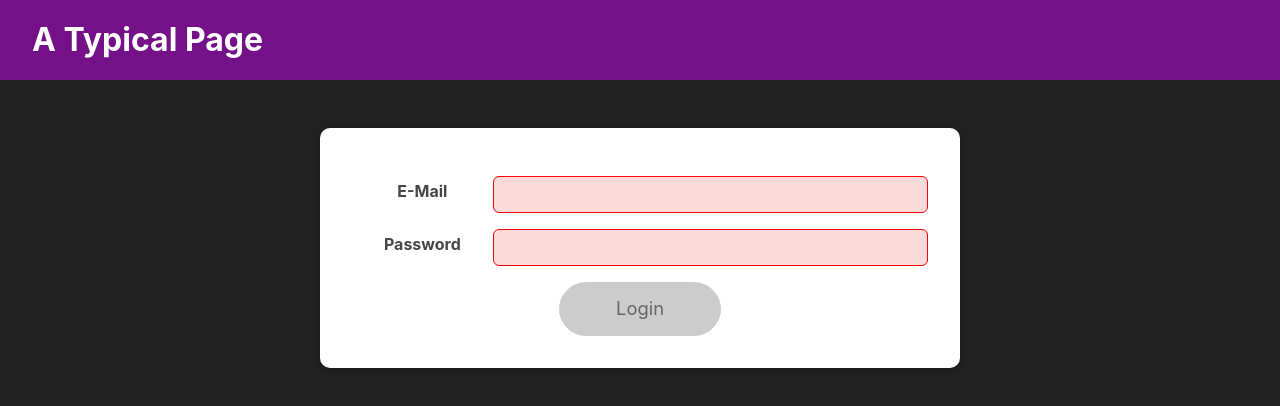
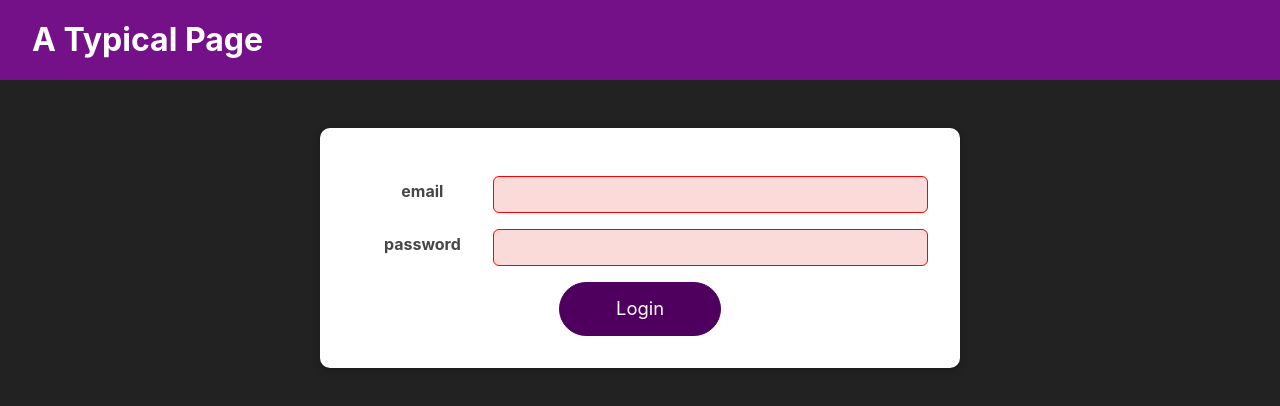
Before and after one commit to Patolinow/estudos, a React (Vite) app in the folder exercicios-react/ex-006/advanced-contents/: page / in a window 1280 px wide. Shown: the top 406 px of the page. Built offline with nearby package versions, Linux system fonts and the light colour scheme.

Commit message:
aprendi como fazer forwardRef em react

```diff
--- a/exercicios-react/ex-006/advanced-contents/src/components/Login/Login.module.css
+++ b/exercicios-react/ex-006/advanced-contents/src/components/Login/Login.module.css
@@ -5,52 +5,6 @@
   padding: 2rem;
 }
 
-.control {
-  margin: 1rem 0;
-  display: flex;
-  align-items: stretch;
-  flex-direction: column;
-}
-
-.control label,
-.control input {
-  display: block;
-}
-
-.control label {
-  font-weight: bold;
-  flex: 1;
-  color: #464646;
-  margin-bottom: 0.5rem;
-}
-
-.control input {
-  flex: 3;
-  font: inherit;
-  padding: 0.35rem 0.35rem;
-  border-radius: 6px;
-  border: 1px solid #ccc;
-}
-
-.control input:focus {
-  outline: none;
-  border-color: #4f005f;
-  background: #f6dbfc;
-}
-
-.control.invalid input {
-  border-color: red;
-  background: #fbdada;
-}
-
 .actions {
   text-align: center;
 }
-
-@media (min-width: 768px) {
-  .control {
-    align-items: center;
-    flex-direction: row;
-  }
-
-}
--- a/exercicios-react/ex-006/advanced-contents/src/components/Login/Login.tsx
+++ b/exercicios-react/ex-006/advanced-contents/src/components/Login/Login.tsx
@@ -1,9 +1,10 @@
-import React, { useState, useEffect, useReducer, useContext } from "react";
+import React, { useState, useEffect, useReducer, useContext, useRef } from "react";
 
 import Card from "../UI/Card/Card";
 import classes from "./Login.module.css";
 import Button from "../UI/Button/Button";
 import AuthContext from "../store/auth-context";
+import LoginInput from "../UI/Inputs/LoginInput";
 
 interface DispatchInput {
   inputType: string;
@@ -57,6 +58,8 @@ const Login = (): JSX.Element => {
   const ctxAuth = useContext(AuthContext)
   const { isValid: emailIsValid } = reducedEmail;
   const { isValid: passwordIsValid } = reducedPassword;
+  const emailInputRef = useRef<HTMLInputElement>(null)
+  const passwordInputRef = useRef<HTMLInputElement>(null)
 
   useEffect(() => {
     const identifier = setTimeout(() => {
@@ -108,42 +111,27 @@ const Login = (): JSX.Element => {
 
   const submitHandler: React.FormEventHandler = (event) => {
     event.preventDefault();
-    ctxAuth.onLogin(reducedEmail.value, reducedPassword.value);
+
+    if (formIsValid) {
+      ctxAuth.onLogin(reducedEmail.value, reducedPassword.value);
+    }
+    else if (!emailIsValid) {
+      emailInputRef.current!.focus()
+    }
+    else {
+      passwordInputRef.current!.focus()
+    }
+
   };
 
   return (
     <Card className={classes.login}>
       <form onSubmit={submitHandler}>
-        <div
-          className={`${classes.control} ${
-            reducedEmail.isValid === false ? classes.invalid : ""
-          }`}
-        >
-          <label htmlFor="email">E-Mail</label>
-          <input
-            type="email"
-            id="email"
-            value={reducedEmail.value}
-            onChange={emailChangeHandler}
-            onBlur={validateEmailHandler}
-          />
-        </div>
-        <div
-          className={`${classes.control} ${
-            reducedPassword.isValid === false ? classes.invalid : ""
-          }`}
-        >
-          <label htmlFor="password">Password</label>
-          <input
-            type="password"
-            id="password"
-            value={reducedPassword.value}
-            onChange={passwordChangeHandler}
-            onBlur={validatePasswordHandler}
-          />
-        </div>
+        <LoginInput ref={emailInputRef} reducedInput={reducedEmail} validateHandler={validateEmailHandler} changeHandler={emailChangeHandler}/>
+        <LoginInput ref={passwordInputRef} reducedInput={reducedPassword} validateHandler={validatePasswordHandler} changeHandler={passwordChangeHandler}/>
+
         <div className={classes.actions}>
-          <Button type="submit" className={classes.btn} disabled={!formIsValid}>
+          <Button type="submit" className={classes.btn}>
             Login
           </Button>
         </div>
--- /dev/null
+++ b/exercicios-react/ex-006/advanced-contents/src/components/UI/Inputs/LoginInput.module.css
@@ -0,0 +1,49 @@
+.control {
+  margin: 1rem 0;
+  display: flex;
+  align-items: stretch;
+  flex-direction: column;
+}
+
+.control label,
+.control input {
+  display: block;
+}
+
+.control label {
+  font-weight: bold;
+  flex: 1;
+  color: #464646;
+  margin-bottom: 0.5rem;
+}
+
+.control input {
+  flex: 3;
+  font: inherit;
+  padding: 0.35rem 0.35rem;
+  border-radius: 6px;
+  border: 1px solid #ccc;
+}
+
+.control input:focus {
+  outline: none;
+  border-color: #4f005f;
+  background: #f6dbfc;
+}
+
+.control.invalid input {
+  border-color: red;
+  background: #fbdada;
+}
+
+.actions {
+  text-align: center;
+}
+
+@media (min-width: 768px) {
+  .control {
+    align-items: center;
+    flex-direction: row;
+  }
+
+}
--- /dev/null
+++ b/exercicios-react/ex-006/advanced-contents/src/components/UI/Inputs/LoginInput.tsx
@@ -0,0 +1,45 @@
+import React, { useRef, useEffect, useImperativeHandle } from "react";
+import classes from "./LoginInput.module.css"
+
+interface LoginInputProps {
+  reducedInput: {
+    value: string;
+    isValid: boolean;
+    inputType: string;
+  }
+  validateHandler():void,
+  changeHandler(event: React.ChangeEvent<HTMLInputElement>):void
+}
+
+const LoginInput = React.forwardRef(({reducedInput, validateHandler, changeHandler}:LoginInputProps, ref):JSX.Element => {
+  const inputRef = useRef<HTMLInputElement>(null)
+  const activate = () => {
+    inputRef.current!.focus()
+  }
+
+  useImperativeHandle(ref, () => {
+    return {
+      focus: activate
+    }
+  })
+
+  return (
+    <div
+          className={`${classes.control} ${
+            reducedInput.isValid === false ? classes.invalid : ""
+          }`}
+        >
+          <label htmlFor={reducedInput.inputType}>{reducedInput.inputType}</label>
+          <input
+          ref={inputRef}
+            type={reducedInput.inputType}
+            id={reducedInput.inputType}
+            value={reducedInput.value}
+            onChange={changeHandler}
+            onBlur={validateHandler}
+          />
+        </div>
+  )
+})
+
+export default LoginInput
```
